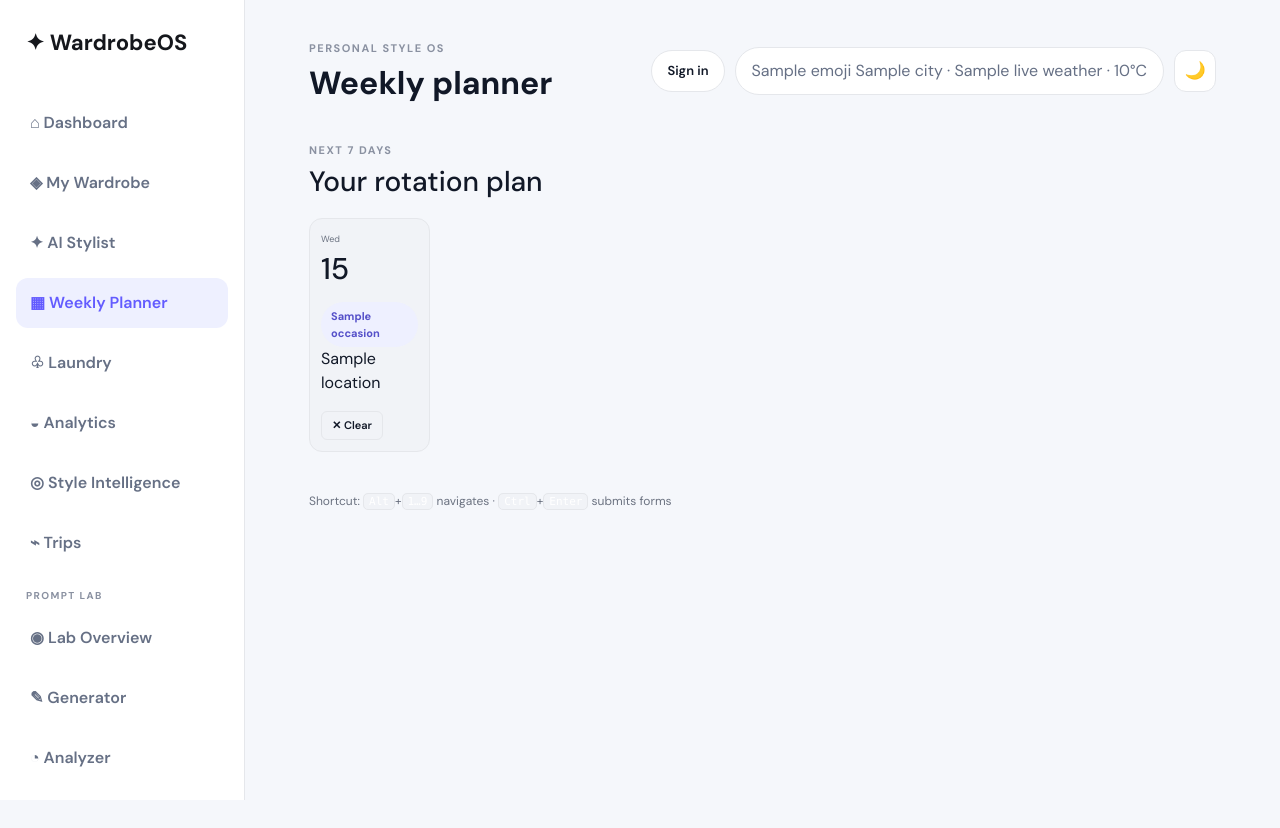
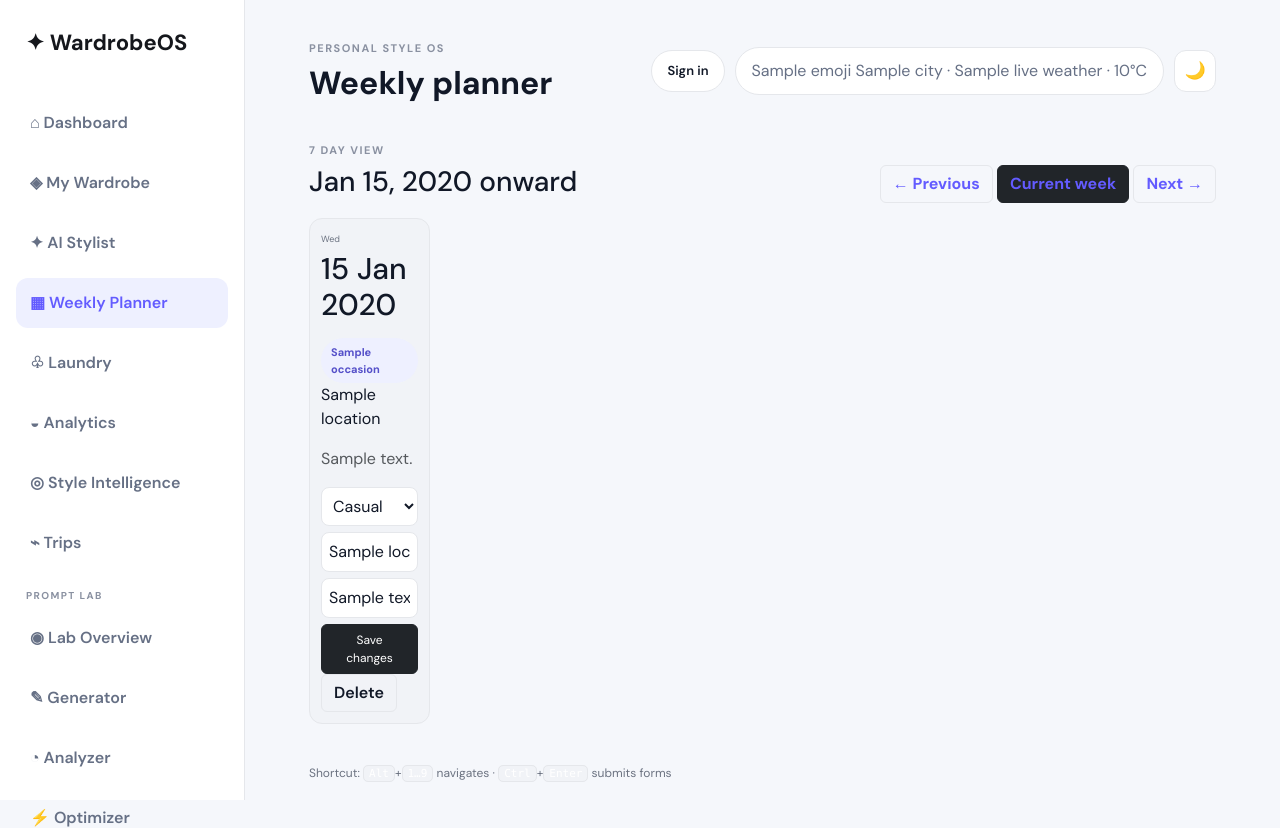
Before and after one commit to preethamofficial/WardrobeOS, a Django app: template templates/planner/weekly.html in a window 1280 px wide. Before the commit the page ends 800 px from the top, so only its background shows below. Run offline with Django 5.2, Linux system fonts and the light colour scheme; the template is opened without the code that fills it: most values are stand-ins (such as "Sample title", 1, 10 or a date in 2020); some libraries are stand-ins or nearby versions.

Commit message:
ux: improve planner dates navigation and editing

```diff
--- a/templates/planner/weekly.html
+++ b/templates/planner/weekly.html
@@ -1,20 +1,32 @@
 {% extends "base.html" %}{% block heading %}Weekly planner{% endblock %}{% block content %}
-<div class="section-head"><div><span class="eyebrow">NEXT 7 DAYS</span><h3>Your rotation plan</h3></div></div>
+<div class="section-head"><div><span class="eyebrow">7 DAY VIEW</span><h3>{{ start_date|date:"M j, Y" }} onward</h3></div>
+<div class="trip-actions">
+<a class="btn btn-ghost" href="?week={{ start_date|date:'Y-m-d'|add:'-7 days' }}">← Previous</a>
+<a class="btn btn-dark" href="/planner/">Current week</a>
+<a class="btn btn-ghost" href="?week={{ start_date|date:'Y-m-d'|add:'7 days' }}">Next →</a>
+</div></div>
 <div class="week-grid">{% for day in days %}
 <div class="day-card">
-  <small>{{day.date|date:"D"}}</small><h3>{{day.date|date:"d"}}</h3>
-  {% if day.plan %}<span class="badge-soft">{{day.plan.occasion}}</span><p>{{day.plan.location}}</p>
-  <form method="post" action="/planner/add/">{% csrf_token %}
+  <small>{{day.date|date:"D"}}</small><h3>{{day.date|date:"d M Y"}}</h3>
+  {% if day.plan %}
+    <span class="badge-soft">{{day.plan.occasion}}</span><p>{{day.plan.location }}</p>
+    {% if day.plan.notes %}<p class="text-muted">{{ day.plan.notes }}</p>{% endif %}
+    <form method="post" action="/planner/add/" class="lab-form">{% csrf_token %}
       <input type="hidden" name="date" value="{{ day.date|date:'Y-m-d' }}">
-    <button class="btn btn-ghost" style="padding:5px 10px;font-size:11px" data-confirm="Clear the plan for {{ day.date|date:'M d' }}?">✕ Clear</button>
+      <select name="occasion" style="width:100%;padding:7px;margin-bottom:6px;border:1px solid var(--line);border-radius:8px">
+        <option value="casual" {% if day.plan.occasion == "casual" %}selected{% endif %}>Casual</option><option value="office" {% if day.plan.occasion == "office" %}selected{% endif %}>Office</option><option value="party" {% if day.plan.occasion == "party" %}selected{% endif %}>Party</option><option value="sport" {% if day.plan.occasion == "sport" %}selected{% endif %}>Sport</option>
+      </select>
+      <input name="location" value="{{ day.plan.location }}" placeholder="Where?" style="width:100%;padding:7px;margin-bottom:6px;border:1px solid var(--line);border-radius:8px">
+      <input name="notes" value="{{ day.plan.notes }}" placeholder="Notes" style="width:100%;padding:7px;margin-bottom:6px;border:1px solid var(--line);border-radius:8px">
+      <button class="btn btn-dark" style="padding:6px 10px;font-size:12px">Save changes</button>
     </form>
+    <form method="post" action="/planner/{{ day.plan.pk }}/delete/" class="inline-form" style="margin-top:6px">{% csrf_token %}<button class="btn btn-ghost danger">Delete</button></form>
   {% else %}<p class="muted">No plan yet</p>
     <form method="post" action="/planner/add/" class="lab-form">{% csrf_token %}
       <input type="hidden" name="date" value="{{ day.date|date:'Y-m-d' }}">
-    <select name="occasion" style="width:100%;padding:7px;margin-bottom:6px;border:1px solid var(--line);border-radius:8px">
-      <option value="casual">Casual</option><option value="office">Office</option>
-      <option value="party">Party</option><option value="sport">Sport</option></select>
+      <select name="occasion" style="width:100%;padding:7px;margin-bottom:6px;border:1px solid var(--line);border-radius:8px"><option value="casual">Casual</option><option value="office">Office</option><option value="party">Party</option><option value="sport">Sport</option></select>
       <input name="location" placeholder="Where?" style="width:100%;padding:7px;margin-bottom:6px;border:1px solid var(--line);border-radius:8px">
+      <input name="notes" placeholder="Notes" style="width:100%;padding:7px;margin-bottom:6px;border:1px solid var(--line);border-radius:8px">
       <button class="btn btn-dark" style="padding:6px 10px;font-size:12px">＋ Plan this day</button>
     </form>
   {% endif %}
```
Lines whose indentation alone changed are shown as unchanged.
